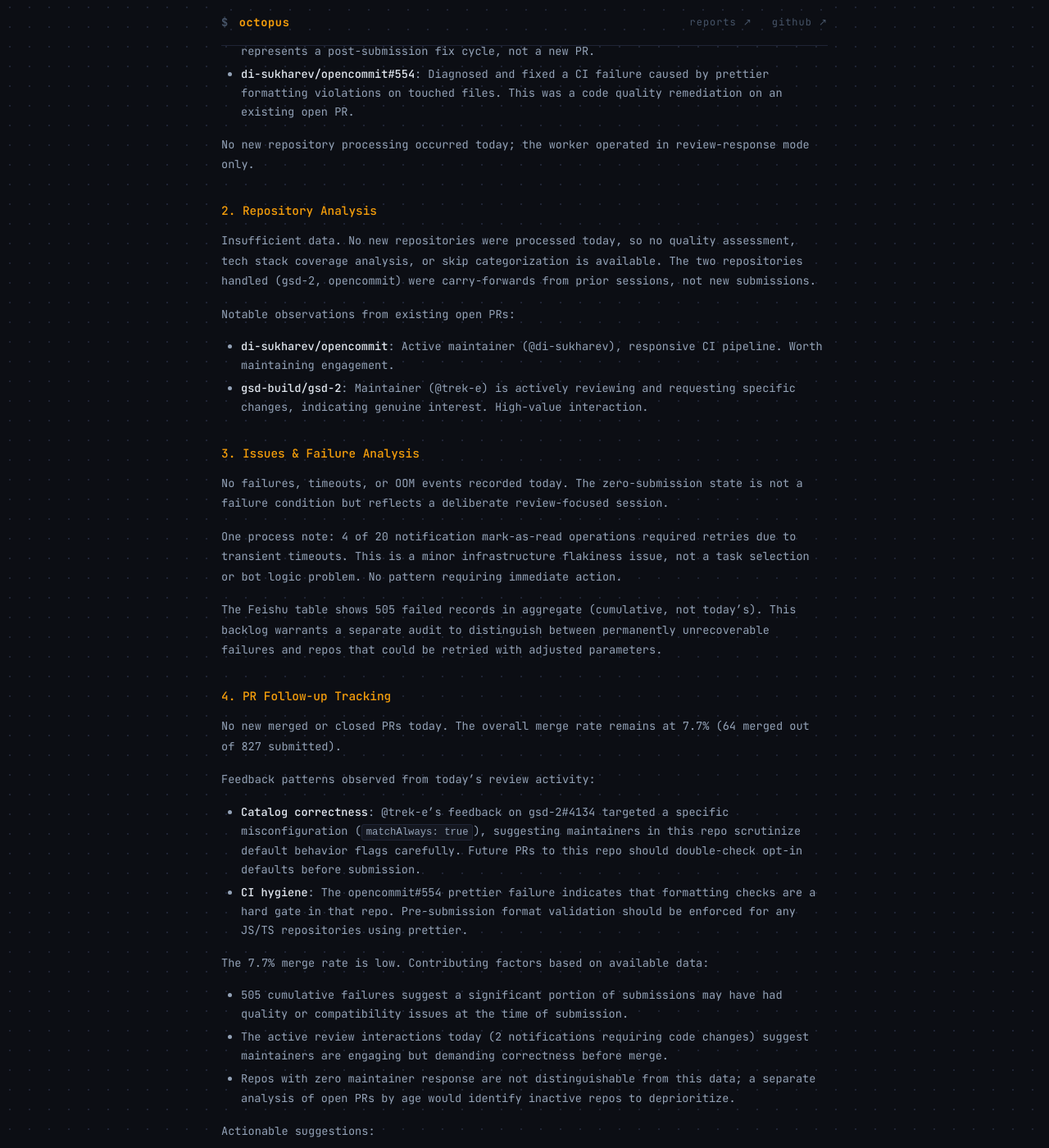
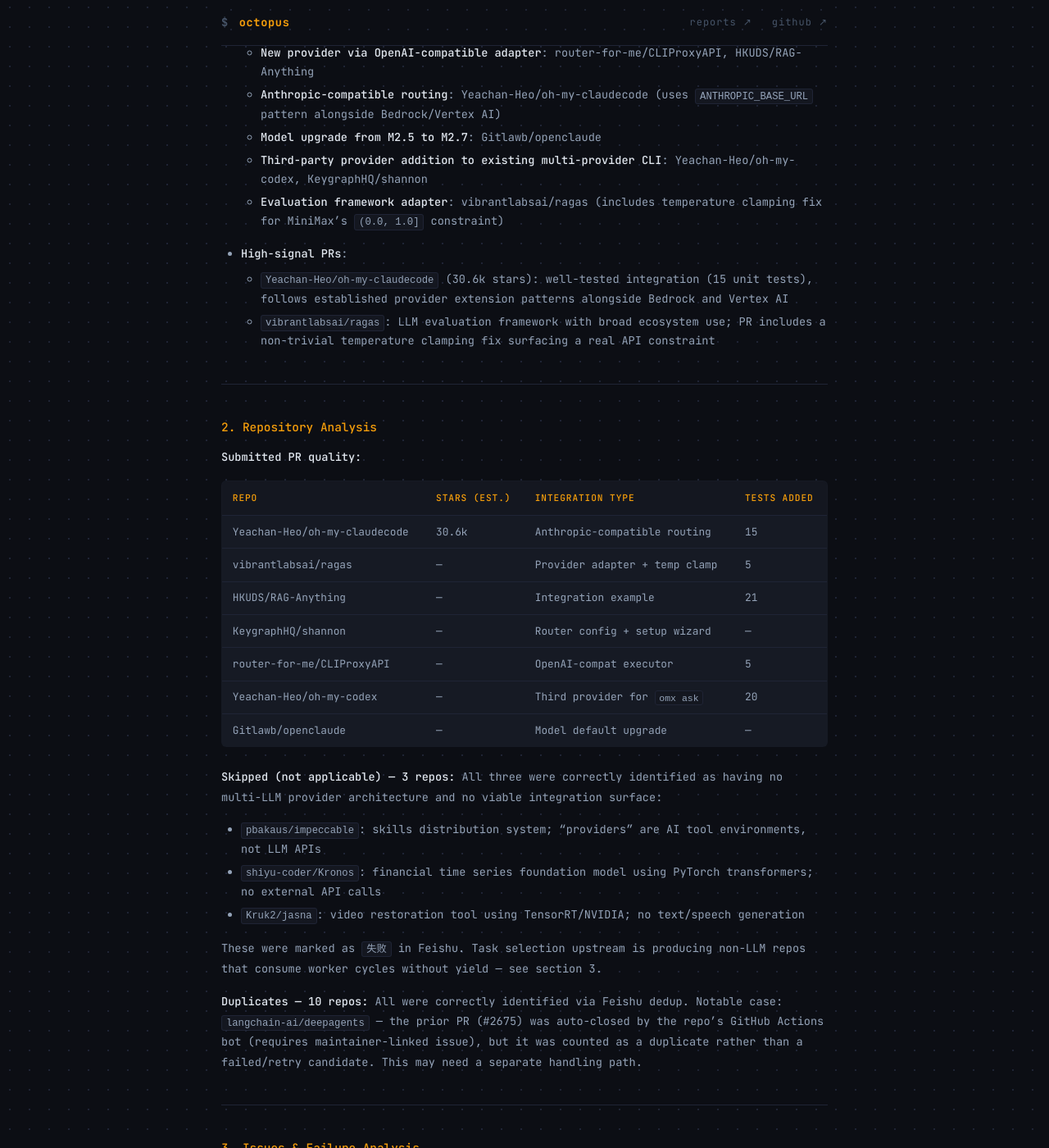
Before and after one commit to octo-patch/daily-reports, a Jekyll site: the page built from 2026-04/2026-04-22.md, in a window 1280 px wide and 1400 px high, scrolled down 483 px. Shown: the whole window at 82% size. Built offline with Jekyll 4.4.1, drawn with Linux system fonts in a browser that asks for light colours; some of the changed text lies outside the part shown.

Commit message:
daily report: 2026-04-22

```diff
--- a/2026-04/2026-04-22.md
+++ b/2026-04/2026-04-22.md
@@ -1,56 +1,82 @@
 ---
 layout: report
 title: "Octopus Daily Report — 2026-04-22"
-summary: "No PRs were submitted today. The task execution metrics show zero activity across all categories (submitted, skipped, duplicate, failed, timeout). The session was entirely consumed by review and notif"
+summary: "- **Actual submit rate**: 31.8% (7 PRs submitted out of 22 repos processed), a sharp decline from yesterdays 66.7%. The primary driver is the high duplicate rate — 10 of 22 repos (45.5%) had already b"
 ---
 
 ## Summary
 
 ### 1. Daily Work Summary
 
-No PRs were submitted today. The task execution metrics show zero activity across all categories (submitted, skipped, duplicate, failed, timeout). The session was entirely consumed by review and notification processing rather than new PR submissions.
+- **Actual submit rate**: 31.8% (7 PRs submitted out of 22 repos processed), a sharp decline from yesterday's 66.7%. The primary driver is the high duplicate rate — 10 of 22 repos (45.5%) had already been processed in prior runs.
+- **Average task duration** dropped from 17m59s to 10m54s, consistent with dedup-heavy workloads where most time is saved by early-exit rather than full repo analysis.
+- All 7 submitted PRs target **MiniMax-M2.7 provider integration**, covering three distinct integration patterns:
+  - **New provider via OpenAI-compatible adapter**: router-for-me/CLIProxyAPI, HKUDS/RAG-Anything
+  - **Anthropic-compatible routing**: Yeachan-Heo/oh-my-claudecode (uses `ANTHROPIC_BASE_URL` pattern alongside Bedrock/Vertex AI)
+  - **Model upgrade from M2.5 to M2.7**: Gitlawb/openclaude
+  - **Third-party provider addition to existing multi-provider CLI**: Yeachan-Heo/oh-my-codex, KeygraphHQ/shannon
+  - **Evaluation framework adapter**: vibrantlabsai/ragas (includes temperature clamping fix for MiniMax's `(0.0, 1.0]` constraint)
+- **High-signal PRs**:
+  - `Yeachan-Heo/oh-my-claudecode` (30.6k stars): well-tested integration (15 unit tests), follows established provider extension patterns alongside Bedrock and Vertex AI
+  - `vibrantlabsai/ragas`: LLM evaluation framework with broad ecosystem use; PR includes a non-trivial temperature clamping fix surfacing a real API constraint
 
-The active work performed was in the review queue:
-
-- **gsd-build/gsd-2#4134**: Addressed a maintainer review request from @trek-e, removing `matchAlways: true` from a MiniMax AI catalog entry and adding 2 regression tests. This represents a post-submission fix cycle, not a new PR.
-- **di-sukharev/opencommit#554**: Diagnosed and fixed a CI failure caused by prettier formatting violations on touched files. This was a code quality remediation on an existing open PR.
-
-No new repository processing occurred today; the worker operated in review-response mode only.
+---
 
 ### 2. Repository Analysis
 
-Insufficient data. No new repositories were processed today, so no quality assessment, tech stack coverage analysis, or skip categorization is available. The two repositories handled (gsd-2, opencommit) were carry-forwards from prior sessions, not new submissions.
+**Submitted PR quality:**
 
-Notable observations from existing open PRs:
+| Repo | Stars (est.) | Integration Type | Tests Added |
+|---|---|---|---|
+| Yeachan-Heo/oh-my-claudecode | 30.6k | Anthropic-compatible routing | 15 |
+| vibrantlabsai/ragas | — | Provider adapter + temp clamp | 5 |
+| HKUDS/RAG-Anything | — | Integration example | 21 |
+| KeygraphHQ/shannon | — | Router config + setup wizard | — |
+| router-for-me/CLIProxyAPI | — | OpenAI-compat executor | 5 |
+| Yeachan-Heo/oh-my-codex | — | Third provider for `omx ask` | 20 |
+| Gitlawb/openclaude | — | Model default upgrade | — |
 
-- **di-sukharev/opencommit**: Active maintainer (@di-sukharev), responsive CI pipeline. Worth maintaining engagement.
-- **gsd-build/gsd-2**: Maintainer (@trek-e) is actively reviewing and requesting specific changes, indicating genuine interest. High-value interaction.
+**Skipped (not applicable) — 3 repos:**
+All three were correctly identified as having no multi-LLM provider architecture and no viable integration surface:
+- `pbakaus/impeccable`: skills distribution system; "providers" are AI tool environments, not LLM APIs
+- `shiyu-coder/Kronos`: financial time series foundation model using PyTorch transformers; no external API calls
+- `Kruk2/jasna`: video restoration tool using TensorRT/NVIDIA; no text/speech generation
+
+These were marked as `失败` in Feishu. Task selection upstream is producing non-LLM repos that consume worker cycles without yield — see section 3.
+
+**Duplicates — 10 repos:**
+All were correctly identified via Feishu dedup. Notable case: `langchain-ai/deepagents` — the prior PR (#2675) was auto-closed by the repo's GitHub Actions bot (requires maintainer-linked issue), but it was counted as a duplicate rather than a failed/retry candidate. This may need a separate handling path.
+
+---
 
 ### 3. Issues & Failure Analysis
 
-No failures, timeouts, or OOM events recorded today. The zero-submission state is not a failure condition but reflects a deliberate review-focused session.
+**Bot health:** No issues. 22 workers all normal, 0 OOM, 0 timeout, 0 crash.
 
-One process note: 4 of 20 notification mark-as-read operations required retries due to transient timeouts. This is a minor infrastructure flakiness issue, not a task selection or bot logic problem. No pattern requiring immediate action.
+**Skip pattern — non-LLM repos entering queue:**
+Three repos with no LLM dependency reached workers before being rejected. These are upstream task selection issues, not bot failures. Specific types appearing in today's queue:
+- Pure ML model inference tools (Kronos, jasna)
+- Meta/distribution infrastructure (impeccable)
 
-The Feishu table shows 505 failed records in aggregate (cumulative, not today's). This backlog warrants a separate audit to distinguish between permanently unrecoverable failures and repos that could be retried with adjusted parameters.
+If these repo types appear repeatedly, adding a pre-filter heuristic (e.g., checking for `openai`/`anthropic`/`langchain` imports before scheduling) would reduce wasted worker time.
+
+**Duplicate rate (45.5%):**
+The pending queue contains a significant proportion of repos already marked `成功` or `失败` in Feishu. With 645 success records and 505 failure records in the table, the queue is increasingly recycling historical repos. This is the primary drag on today's effective submit rate. The dedup check is functioning correctly; the issue is queue composition upstream.
+
+**`langchain-ai/deepagents` edge case:**
+Previous PR was auto-closed by bot enforcement (requires maintainer-approved issue). The current handling marks this as duplicate. However, if the original PR was closed rather than merged, this repo may warrant a retry with a different approach (filing an issue first). Recommend a distinct status for "closed-by-bot" vs "already has merged PR."
+
+**Two workers with no clear repo identity in logs:**
+`worker__20260422_151609` and `worker__20260422_172510` have ambiguous log output (background task signals, no explicit repo). These contribute to the "skipped" count but are difficult to audit. Log format should enforce a repo field before early-exit.
+
+---
 
 ### 4. PR Follow-up Tracking
 
-No new merged or closed PRs today. The overall merge rate remains at 7.7% (64 merged out of 827 submitted).
-
-Feedback patterns observed from today's review activity:
-
-- **Catalog correctness**: @trek-e's feedback on gsd-2#4134 targeted a specific misconfiguration (`matchAlways: true`), suggesting maintainers in this repo scrutinize default behavior flags carefully. Future PRs to this repo should double-check opt-in defaults before submission.
-- **CI hygiene**: The opencommit#554 prettier failure indicates that formatting checks are a hard gate in that repo. Pre-submission format validation should be enforced for any JS/TS repositories using prettier.
-
-The 7.7% merge rate is low. Contributing factors based on available data:
-
-- 505 cumulative failures suggest a significant portion of submissions may have had quality or compatibility issues at the time of submission.
-- The active review interactions today (2 notifications requiring code changes) suggest maintainers are engaging but demanding correctness before merge.
-- Repos with zero maintainer response are not distinguishable from this data; a separate analysis of open PRs by age would identify inactive repos to deprioritize.
-
-Actionable suggestions:
-
-1. Audit the 505 failed Feishu records to identify retry candidates versus permanent failures.
-2. Add a pre-submission prettier/formatting check for JS/TS repositories to avoid CI failures like opencommit#554.
-3. Track open PR age; repos with PRs open beyond 30 days with no maintainer response should be flagged for deprioritization.
+- **No review activity today**: 0 notifications, 0 merged, 0 closed, 0 comments. No actionable maintainer feedback to process.
+- **Cumulative merge rate**: 7.7% (64 merged out of 827 submitted). This rate is low but not unexpected for unsolicited provider-integration PRs. Likely contributing factors:
+  - PRs submitted to repos with strict contribution policies (e.g., langchain-ai/deepagents requires maintainer-linked issue)
+  - Some target repos may be low-activity or unmaintained
+  - MiniMax-M2.7 is a relatively new model; maintainer familiarity and demand may be limited in some ecosystems
+- **No maintainer engagement pattern identifiable from today's data** — insufficient review data to determine which repos have responsive maintainers.
+- **Recommendation**: Cross-reference the 64 merged PRs against repo star count and last-commit recency to identify characteristics of high-merge-probability targets. Prioritize similar repos in upcoming queue composition.
```
